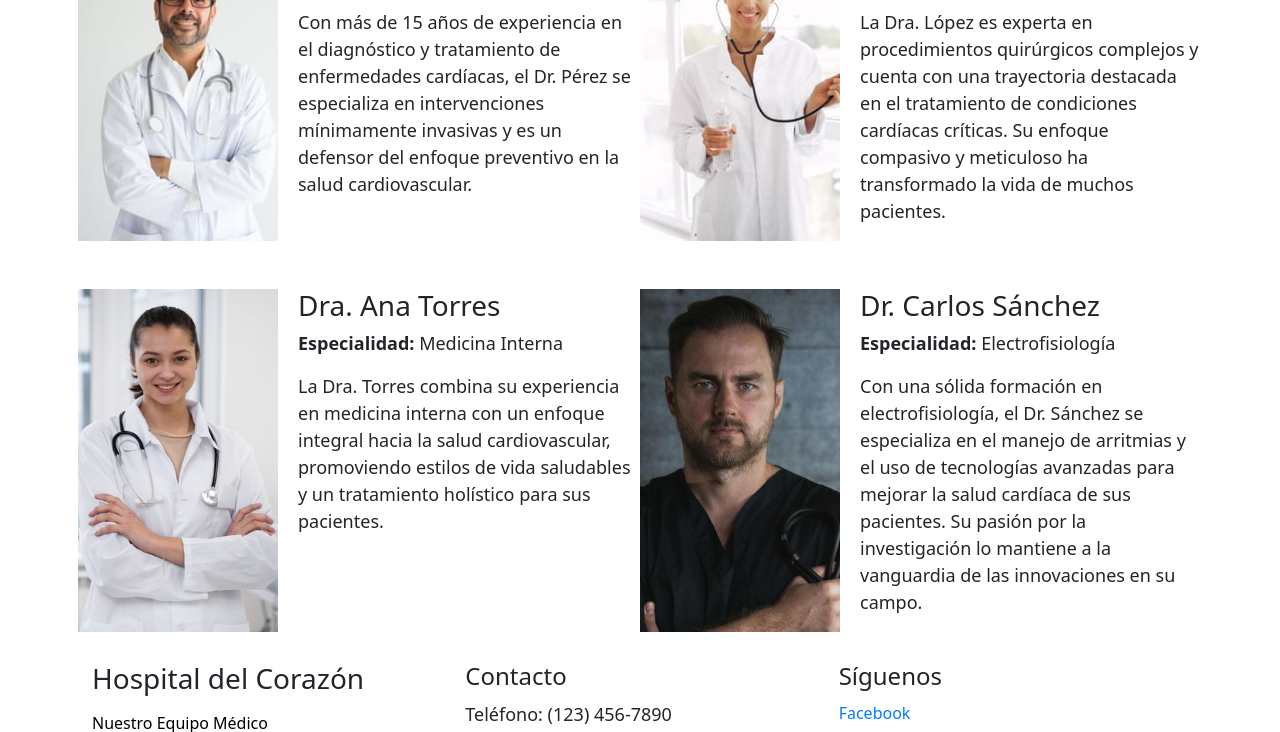
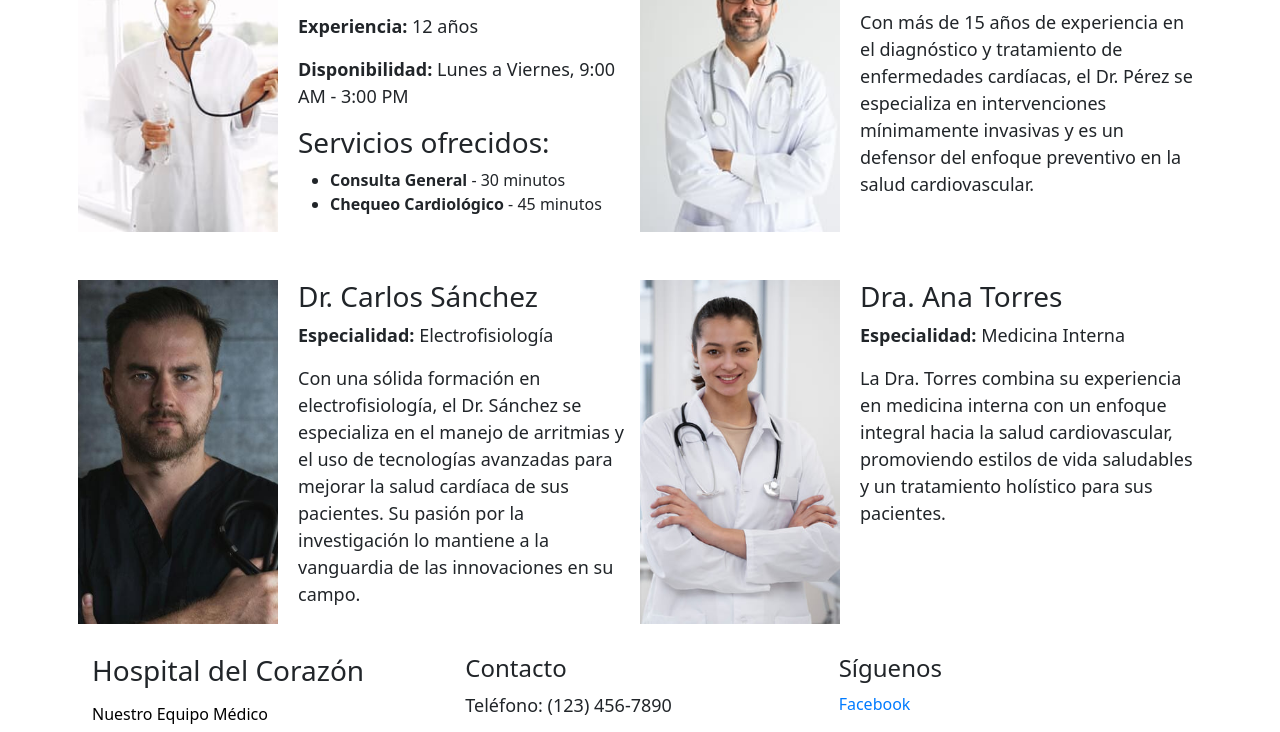
Before and after one commit to Krpardo27/hospital, a website: page pages/equipo-medico.html in a window 1280 px wide. Shown: the part 485-1217 px from the top of the page. Drawn offline with nearby package versions, Linux system fonts and the light colour scheme.

Commit message:
Crear y manipular JSON

```diff
--- /dev/null
+++ b/pages/doctores.js
@@ -0,0 +1,95 @@
+// Usamos fetch para cargar el archivo JSON desde la misma carpeta
+fetch("listado-doctores.json")
+  .then((response) => response.json()) // Convierte la respuesta en formato JSON
+  .then((data) => {
+    // Acceder al primer doctor directamente
+    const { doctores } = data;
+    const { nombre, especialidad, experiencia, disponibilidad } = doctores[0];
+
+    console.log(`Nombre: ${nombre}`);
+    console.log(`Especialidad: ${especialidad}`);
+    console.log(`Experiencia: ${experiencia} años`);
+    console.log(`Disponibilidad: ${disponibilidad}`);
+
+    // Clonación del objeto JSON
+    let doctoresClonados = JSON.parse(JSON.stringify(data));
+    doctoresClonados.doctores[0].nombre = "Dr. Ana Pérez Gómez"; // Modificamos el nombre en el objeto clonado
+
+    // Mostrar el objeto original y el clonado en la consola
+    console.log("Objeto original:");
+    console.log(data);
+
+    console.log("Objeto clonado con modificación:");
+    console.log(doctoresClonados);
+
+    // Fusión de los doctores con otro JSON de servicios
+    const servicios = [
+      { nombre: "Consulta General", duración: "30 minutos" },
+      { nombre: "Chequeo Cardiológico", duración: "45 minutos" },
+    ];
+
+    let fusionado = {
+      doctores: [doctores[0]], // Solo incluir el primer doctor
+      servicios: [...servicios],
+    };
+
+    // Seleccionamos el div donde mostraremos la información del primer doctor
+    const doctorInfoDiv = document.getElementById("doctor-info");
+    doctorInfoDiv.innerHTML = `
+       <h2>Doctor: ${nombre}</h2>
+       <p><strong>Especialidad:</strong> ${especialidad}</p>
+       <p><strong>Experiencia:</strong> ${experiencia} años</p>
+       <p><strong>Disponibilidad:</strong> ${disponibilidad}</p>
+       <h3>Servicios ofrecidos:</h3>
+       <ul>
+         ${fusionado.servicios
+           .map(
+             (service) => `
+           <li><strong>${service.nombre}</strong> - ${service.duración}</li>
+         `
+           )
+           .join("")}
+       </ul>
+     `;
+
+    doctores.push({
+      nombre: "Nuevo Doctor",
+      especialidad: "Dermatología",
+      experiencia: 3,
+    });
+    doctores.pop(); // Elimina el último elemento
+
+    const encontrado = doctores.find((doc) => doc.nombre === "Dr. Ana Pérez");
+    console.log(encontrado);
+
+    // Mostrar el objeto fusionado en la consola
+    console.log("Objeto fusionado (primer doctor + servicios):");
+    console.log(fusionado);
+
+    // Convertir el objeto JSON completo a una cadena con JSON.stringify()
+    const doctoresJSON = JSON.stringify(data, null, 2);
+    console.log("Objeto JSON como cadena:");
+    console.log(doctoresJSON);
+
+    const citas = [];
+    citas.push("Cita 1");
+    citas.push("Cita 2");
+    console.log(citas.pop()); // Atiende la última cita
+
+    const pacientes = [];
+    pacientes.push("Paciente 1");
+    pacientes.push("Paciente 2");
+    console.log(pacientes.shift()); // Atiende al primer paciente
+
+    const buscarDoctor = nombre => doctores.find(doc => doc.nombre === nombre);
+    console.log(buscarDoctor("Dr. Ana Pérez"));
+
+    doctores.sort((a, b) => b.experiencia - a.experiencia);
+    console.log(doctores);
+
+
+
+  })
+  .catch((error) => {
+    console.error("Error al cargar el archivo JSON:", error);
+  });
--- a/pages/equipo-medico.html
+++ b/pages/equipo-medico.html
@@ -58,6 +58,23 @@
       <div class="row g-2 equipo">
         <div class="col-12 col-md-6 equipo__card">
           <img
+            src="../assets/img/equipo-medico/equipo-2.jpg"
+            alt="Dra. María López"
+          />
+          <div class="equipo__infor" id="doctor-info">
+            <!-- <h3>Dr. Ana Pérez</h3>
+            <p><strong>Especialidad:</strong> Cirugía Cardiovascular</p>
+            <p>
+              La Dra. López es experta en procedimientos quirúrgicos complejos y
+              cuenta con una trayectoria destacada en el tratamiento de
+              condiciones cardíacas críticas. Su enfoque compasivo y meticuloso
+              ha transformado la vida de muchos pacientes.
+            </p> -->
+          </div>
+        </div>
+
+        <div class="col-12 col-md-6 equipo__card">
+          <img
             src="../assets/img/equipo-medico/equipo-1.jpg"
             alt="Dr. Juan Pérez"
           />
@@ -69,40 +86,6 @@
               de enfermedades cardíacas, el Dr. Pérez se especializa en
               intervenciones mínimamente invasivas y es un defensor del enfoque
               preventivo en la salud cardiovascular.
-            </p>
-          </div>
-        </div>
-
-        <div class="col-12 col-md-6 equipo__card">
-          <img
-            src="../assets/img/equipo-medico/equipo-2.jpg"
-            alt="Dra. María López"
-          />
-          <div class="equipo__infor">
-            <h3>Dra. María López</h3>
-            <p><strong>Especialidad:</strong> Cirugía Cardiovascular</p>
-            <p>
-              La Dra. López es experta en procedimientos quirúrgicos complejos y
-              cuenta con una trayectoria destacada en el tratamiento de
-              condiciones cardíacas críticas. Su enfoque compasivo y meticuloso
-              ha transformado la vida de muchos pacientes.
-            </p>
-          </div>
-        </div>
-
-        <div class="col-12 col-md-6 equipo__card">
-          <img
-            src="../assets/img/equipo-medico/equipo-3.jpg"
-            alt="Dr. Carlos Sánchez"
-          />
-          <div class="equipo__infor">
-            <h3>Dra. Ana Torres</h3>
-            <p><strong>Especialidad:</strong> Medicina Interna</p>
-            <p>
-              La Dra. Torres combina su experiencia en medicina interna con un
-              enfoque integral hacia la salud cardiovascular, promoviendo
-              estilos de vida saludables y un tratamiento holístico para sus
-              pacientes.
             </p>
           </div>
         </div>
@@ -124,7 +107,25 @@
             </p>
           </div>
         </div>
+
+        <div class="col-12 col-md-6 equipo__card">
+          <img
+            src="../assets/img/equipo-medico/equipo-3.jpg"
+            alt="Dr. Carlos Sánchez"
+          />
+          <div class="equipo__infor">
+            <h3>Dra. Ana Torres</h3>
+            <p><strong>Especialidad:</strong> Medicina Interna</p>
+            <p>
+              La Dra. Torres combina su experiencia en medicina interna con un
+              enfoque integral hacia la salud cardiovascular, promoviendo estilos
+              de vida saludables y un tratamiento holístico para sus pacientes.
+            </p>
+          </div>
+        </div>
       </div>
+
+
 
       <footer>
         <div class="row footer__content">
@@ -168,6 +169,13 @@
         </div>
       </footer>
     </div>
-    <script src="https://cdn.jsdelivr.net/npm/bootstrap@5.3.3/dist/js/bootstrap.bundle.min.js" integrity="sha384-YvpcrYf0tY3lHB60NNkmXc5s9fDVZLESaAA55NDzOxhy9GkcIdslK1eN7N6jIeHz" crossorigin="anonymous"></script>
+
+
+    <script src="doctores.js"></script>
+    <script
+      src="https://cdn.jsdelivr.net/npm/bootstrap@5.3.3/dist/js/bootstrap.bundle.min.js"
+      integrity="sha384-YvpcrYf0tY3lHB60NNkmXc5s9fDVZLESaAA55NDzOxhy9GkcIdslK1eN7N6jIeHz"
+      crossorigin="anonymous"
+    ></script>
   </body>
 </html>
--- /dev/null
+++ b/pages/listado-doctores.json
@@ -0,0 +1,34 @@
+{
+  "doctores": [
+    {
+      "nombre": "Dr. Ana Pérez",
+      "especialidad": "Cardiología",
+      "experiencia": 12,
+      "disponibilidad": "Lunes a Viernes, 9:00 AM - 3:00 PM"
+    },
+    {
+      "nombre": "Dr. Luis González",
+      "especialidad": "Pediatría",
+      "experiencia": 8,
+      "disponibilidad": "Martes y Jueves, 10:00 AM - 2:00 PM"
+    },
+    {
+      "nombre": "Dra. María Rodríguez",
+      "especialidad": "Neurología",
+      "experiencia": 15,
+      "disponibilidad": "Lunes, Miércoles y Viernes, 8:00 AM - 1:00 PM"
+    },
+    {
+      "nombre": "Dr. Jorge Martínez",
+      "especialidad": "Ortopedia",
+      "experiencia": 20,
+      "disponibilidad": "Lunes a Viernes, 10:00 AM - 4:00 PM"
+    },
+    {
+      "nombre": "Dra. Carmen López",
+      "especialidad": "Ginecología",
+      "experiencia": 10,
+      "disponibilidad": "Miércoles y Viernes, 9:00 AM - 12:00 PM"
+    }
+  ]
+}
```
Also changed, not shown: index.html (+1 -1 lines), pages/Untitled-2.ts (added, +59 -0 lines), app.js (line endings or trailing spaces).
